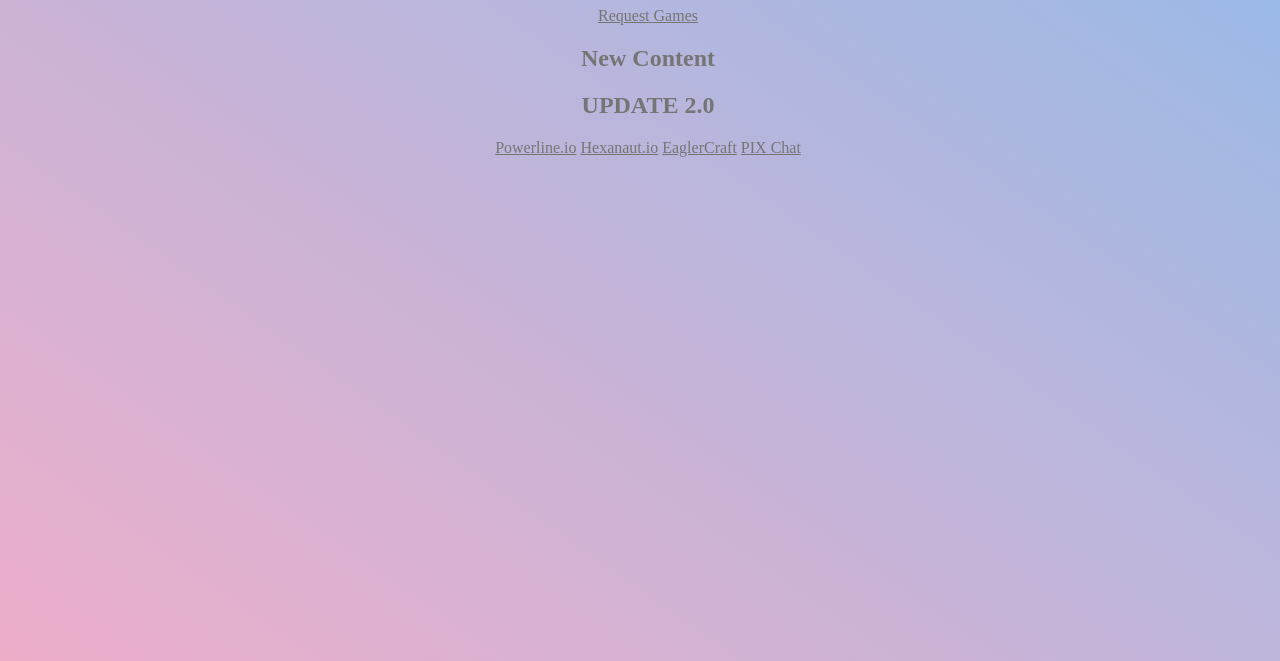
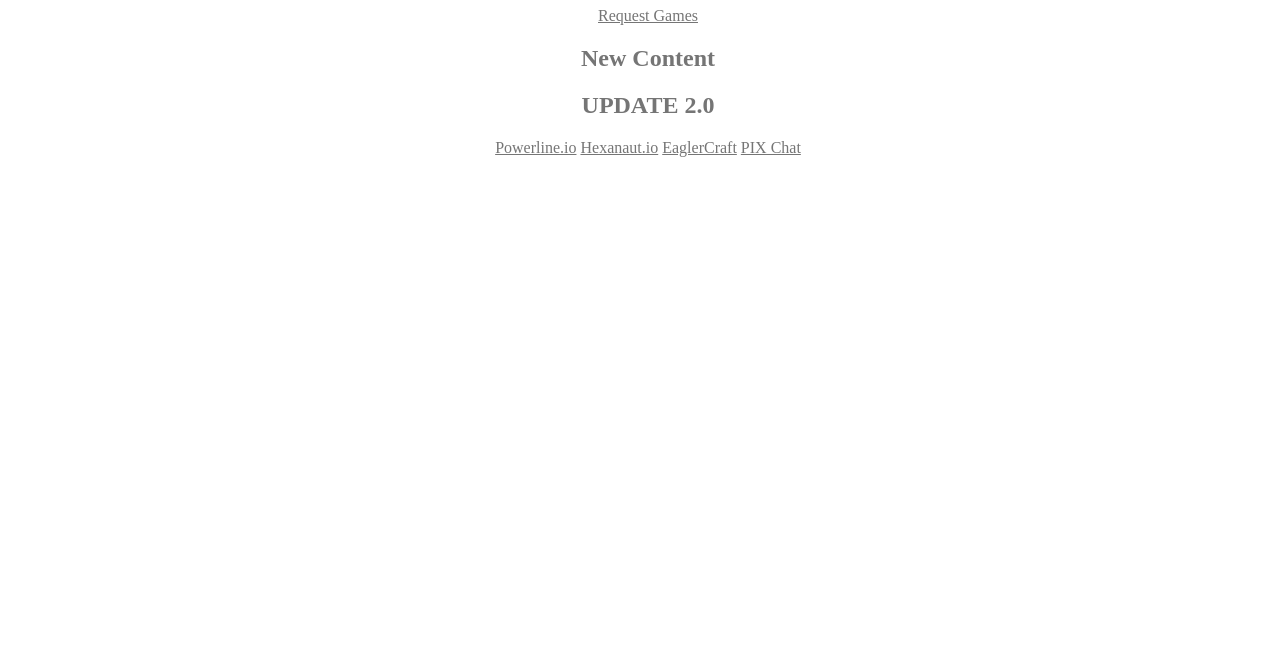
Before and after one commit to ZopoUnblocker/Zopo2, a plain HTML site: page index.html in a window 1280 px wide. Shown: the part 139-800 px from the top of the page. Drawn offline with Linux system fonts and the light colour scheme.

Commit message:
Update main.css

```diff
--- a/main.css
+++ b/main.css
@@ -6,10 +6,7 @@ html {
   body {
     width: 100%;
     height: auto;
-    background: rgb(238,174,202);
-    background: linear-gradient(35deg, rgba(238,174,202,1) 0%, rgba(148,187,233,1) 100%);
-    background-size: cover;
-    background-position: center;
+   background-color: dark gray;
   }
 
   ul {
```
